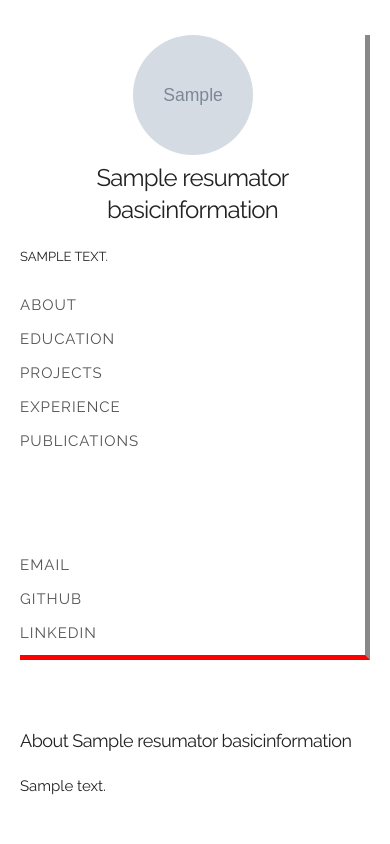
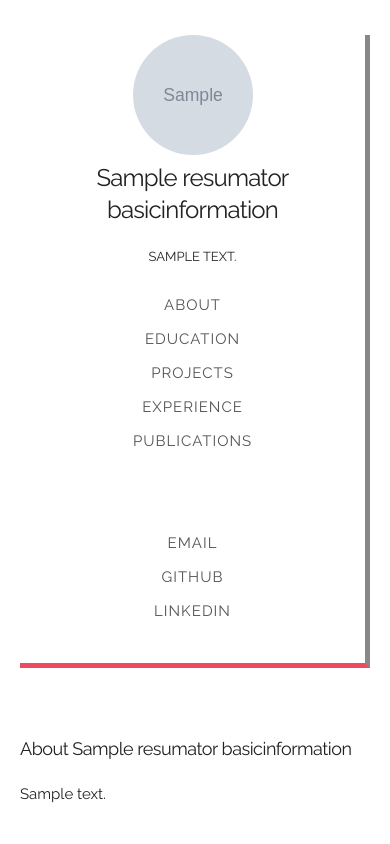
Before and after one commit to ammsa/django-resumator, a Django app: template resumator/templates/resumator/index.html in a window 390 px wide. Run offline with Django 3.2, Linux system fonts and the light colour scheme; the template is opened without the code that fills it: most values are stand-ins (such as "Sample title", 1, 10 or a date in 2020); grey boxes marked "Sample" are stand-in pictures; some libraries are stand-ins or nearby versions.

Commit message:
Update base.css

```diff
--- a/resumator/static/resumator/css/base.css
+++ b/resumator/static/resumator/css/base.css
@@ -60,7 +60,7 @@ div{
     margin-top: 5%;
 }
 .side-line{
-    border-right: thick solid #ff0000;
+    border-right: thick solid #ef4a60;
 }
 .img-circle {
     border-radius: 50%;
@@ -97,17 +97,42 @@ div{
     margin: 0 2px;
 }
 
-
 @media only screen and (max-width: 550px) {
     .side-bar-icon {
         display: none;
     }
     .side-line {
-        border-right: none;
-        border-bottom: thick solid #ff0000;
+        border-right: none; !important;
+        border-bottom: thick solid #ef4a60;
+        padding-bottom: 30px;
         margin-bottom: 50px;
     }
+
+    .side-bar-links {
+        margin-top: 78px;
+    }
+
     .thumbnail {
         text-align: center;
     }
+
+    .side-bar-items a {
+        text-align: center;
+    }
+
+    .side-bar-bio{
+        text-align: center;
+    }
 }
+
+.resumator-box-info {
+    position:absolute;
+    right:10px;
+    font-size: 10px;
+    color: #999;
+}
+
+.resumator-box-info a,
+.resumator-box-info a:hover {
+    color: #999;
+}
```
